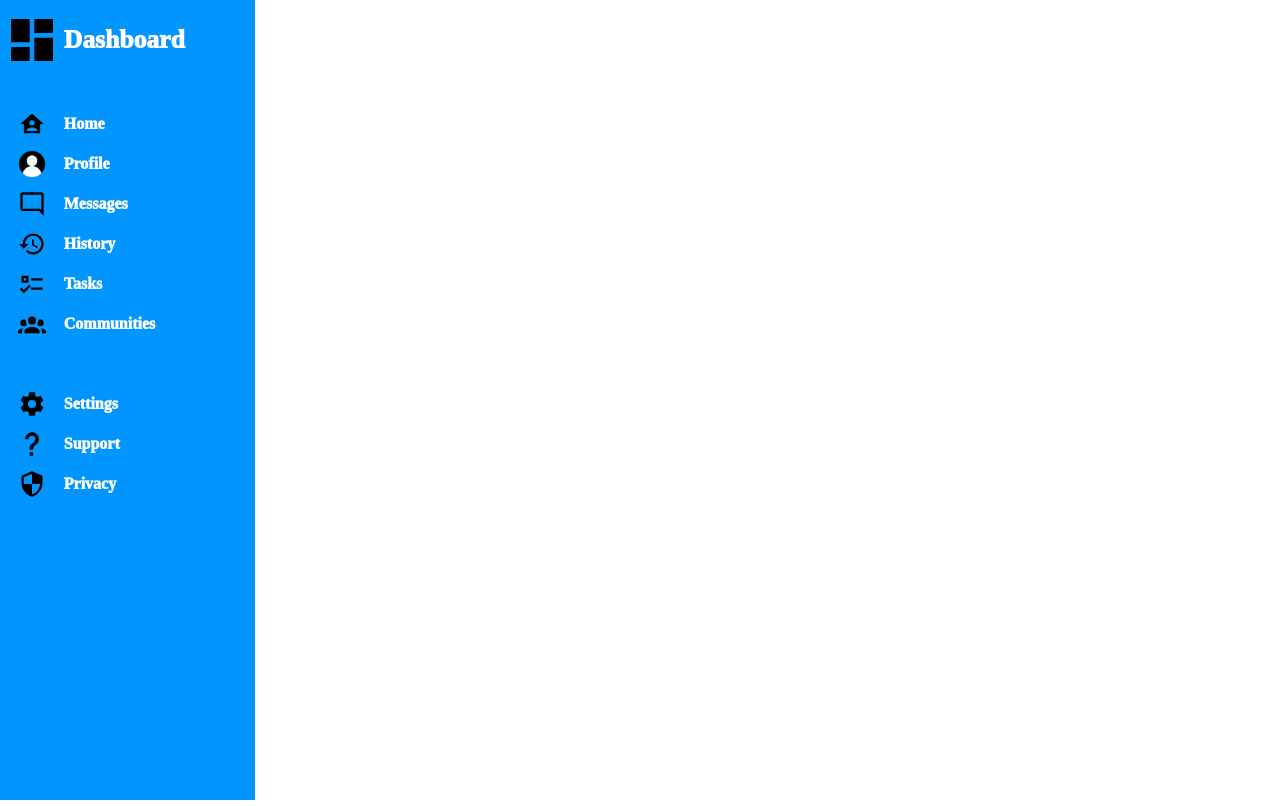
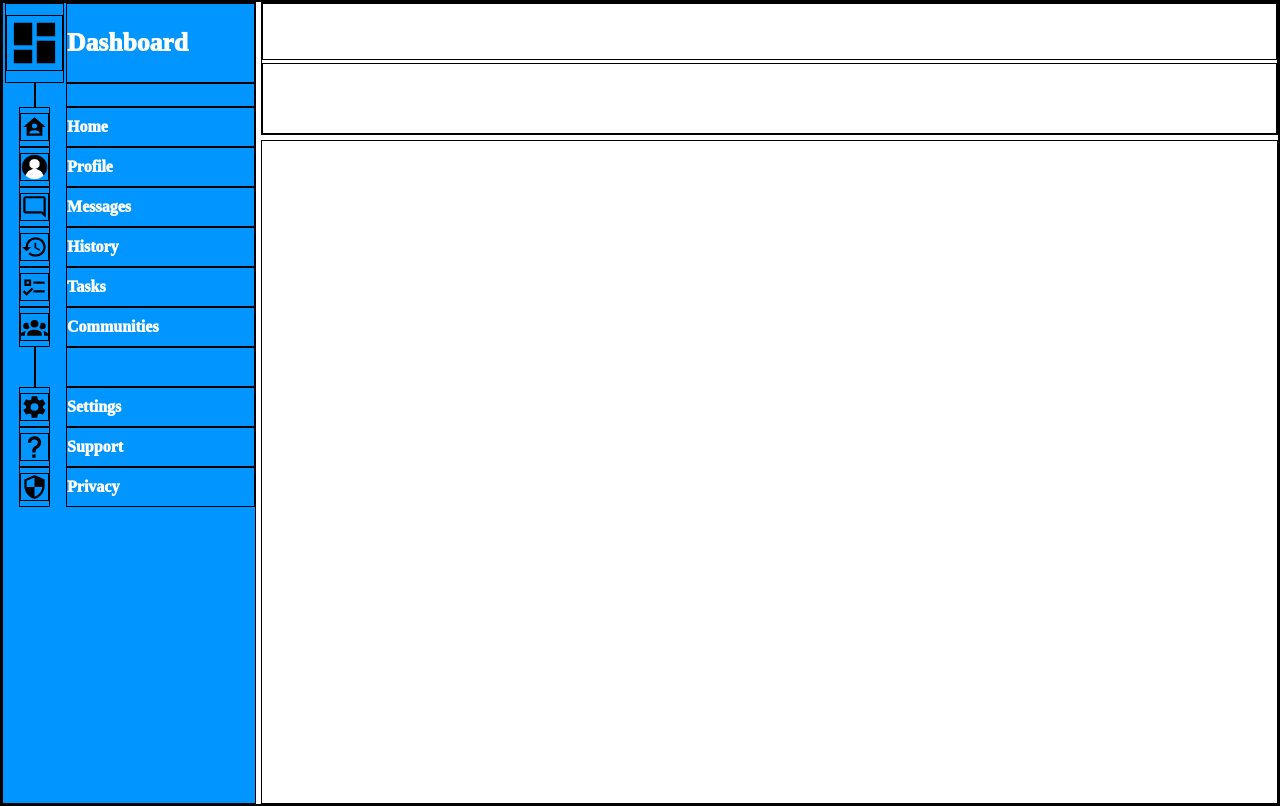
Before and after one commit to MathoVerse100/odin-admin-dashboard, a plain HTML site: page index.html in a window 1280 px wide. Drawn offline with Linux system fonts and the light colour scheme.

Commit message:
Added flex structure to .header

```diff
--- a/index.html
+++ b/index.html
@@ -54,7 +54,11 @@
         <div class="icon icon-24">Privacy</div>
       </div>
 
-      <div class="header"></div>
+      <div class="header">
+        <div class="search"></div>
+
+        <div class="about"></div>
+      </div>
 
       <div class="article"></div>
 </body>
--- a/style.css
+++ b/style.css
@@ -1,7 +1,7 @@
 * {
     margin: 0;
     padding: 0;
-    /* border: 1px solid black; */
+    border: 1px solid black;
 }
 
 body {
@@ -54,6 +54,22 @@ body {
   }
 
 
+.header {
+    grid-area: header;
+
+    display: flex;
+    flex-direction: column;
+    gap: 2%;
+}
+
+.search {
+    flex: 1;
+}
+
+.about {
+    flex: 1.25;
+}
+
 .content {
     grid-area: article;
 }
```
